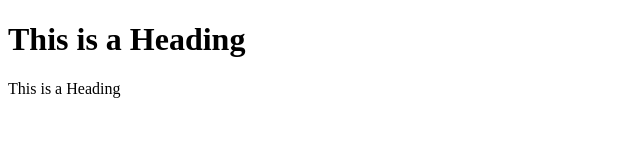
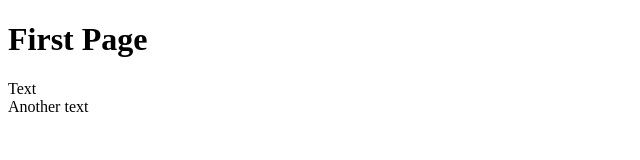
Before and after one commit to Northers1/tab1, a plain HTML site: page index.html in a window 1280 px wide. Shown: the whole page, without its empty margins (0-640 px from the left). Drawn offline with Linux system fonts and the light colour scheme.

Commit message:
Add files via upload

```diff
--- a/index.html
+++ b/index.html
@@ -2,12 +2,21 @@
 <html>
     <head>
         <title>Praktikum</title>
+        <link rel="stylesheet" href="css/styles.css">
+        <link rel="preconnect" href="https://fonts.googleapis.com">
+        <link rel="preconnect" href="https://fonts.gstatic.com" crossorigin>
+        <link href="https://fonts.googleapis.com/css2?family=Roboto&display=swap" rel="stylesheet">
+
     </head>
     <body>
-        <h1>This is a Heading</h1>
-        <p> This is a Heading</p>
 
-        <div class="w3-col m4" style="background-image:url('img_girl.jpg');background-size:cover;height:300px;">
+        <h1>First Page</h1>
+        <div>
+            Text
         </div>
+        <div>
+            Another text
+        </div>
+
     </body>
 </html>
```
